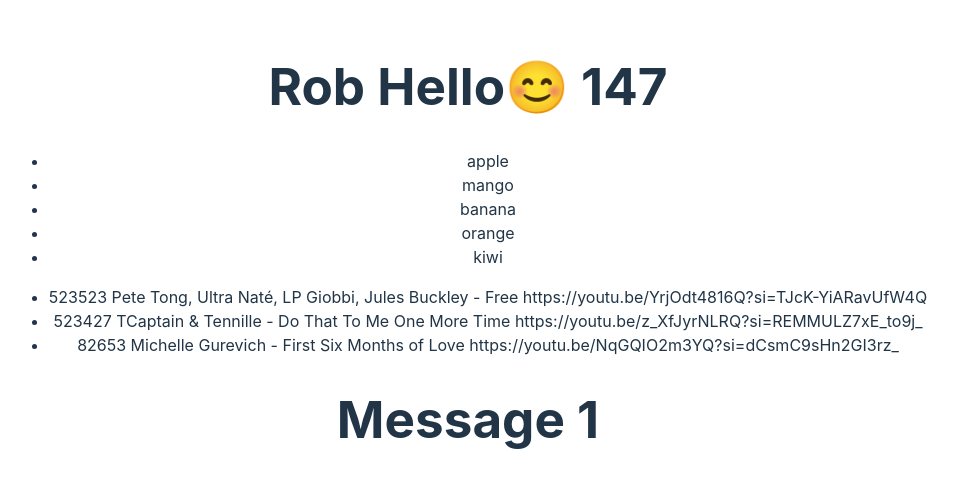
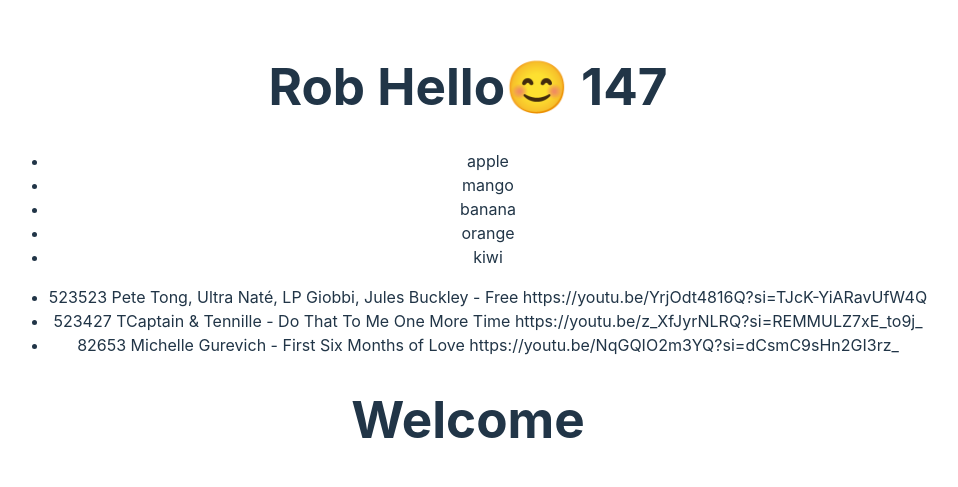
Before and after one commit to OlenaReukova/rapp, a React (Vite) app in the folder client/: page / in a window 1280 px wide. Shown: the part 147-634 px from the top of the page, without its empty margins (172-1130 px from the left). Built offline with nearby package versions, Linux system fonts and the light colour scheme.

Commit message:
Using Ternary Operators

```diff
--- /dev/null
+++ b/client/src/components/Code.jsx
@@ -0,0 +1,5 @@
+import React from 'react';
+
+export default function Code() {
+  return <h1>Code</h1>;
+}
--- a/client/src/components/ConditionalRendering.jsx
+++ b/client/src/components/ConditionalRendering.jsx
@@ -1,14 +1,22 @@
 import React from 'react';
+import Welcome from './Welcome';
+import Code from './Code';
 
 function ConditionalRendering() {
-  let message;
+  //ConditionalRendering - this is a little bit messi code
+  //   let message;
+  //   let display = true;
+  //   if (display) {
+  //     message = <h1>Message 1</h1>;
+  //   } else {
+  //     message = <h1>Message 2</h1>;
+  //   }
+  //   return <div>{message}</div>;
+
+  //good practice to use a ternary operator instead
   let display = true;
-  if (display) {
-    message = <h1>Message 1</h1>;
-  } else {
-    message = <h1>Message 2</h1>;
-  }
-  return <div>{message}</div>;
+  //   return display ? <h1>Message 1 </h1> : <h1>Message 2</h1>;
+  return display ? <Welcome /> : <Code />;
 }
 
 export default ConditionalRendering;
--- /dev/null
+++ b/client/src/components/Welcome.jsx
@@ -0,0 +1,5 @@
+import React from 'react';
+
+export default function Welcome() {
+  return <h1>Welcome</h1>;
+}
```
